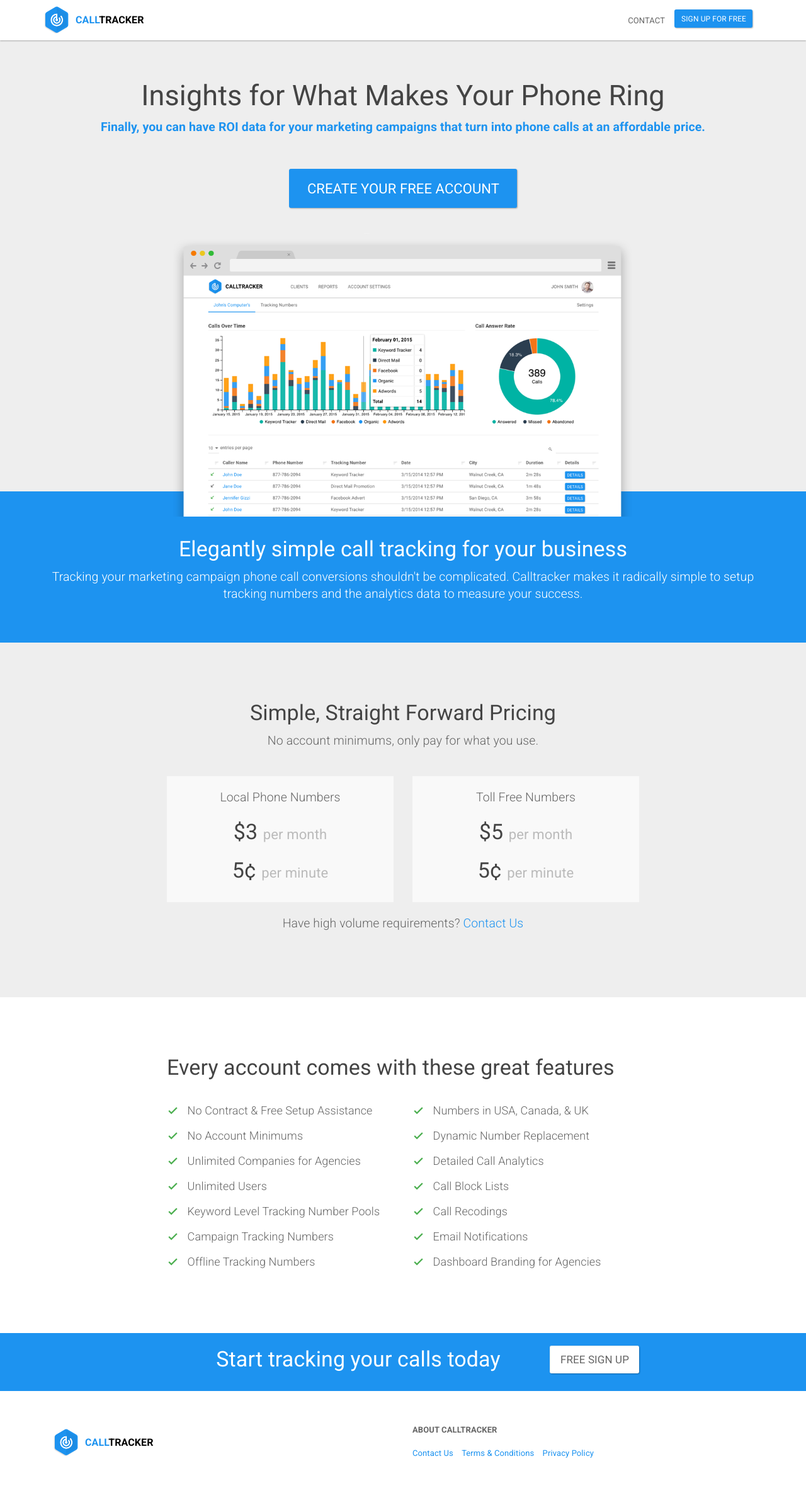
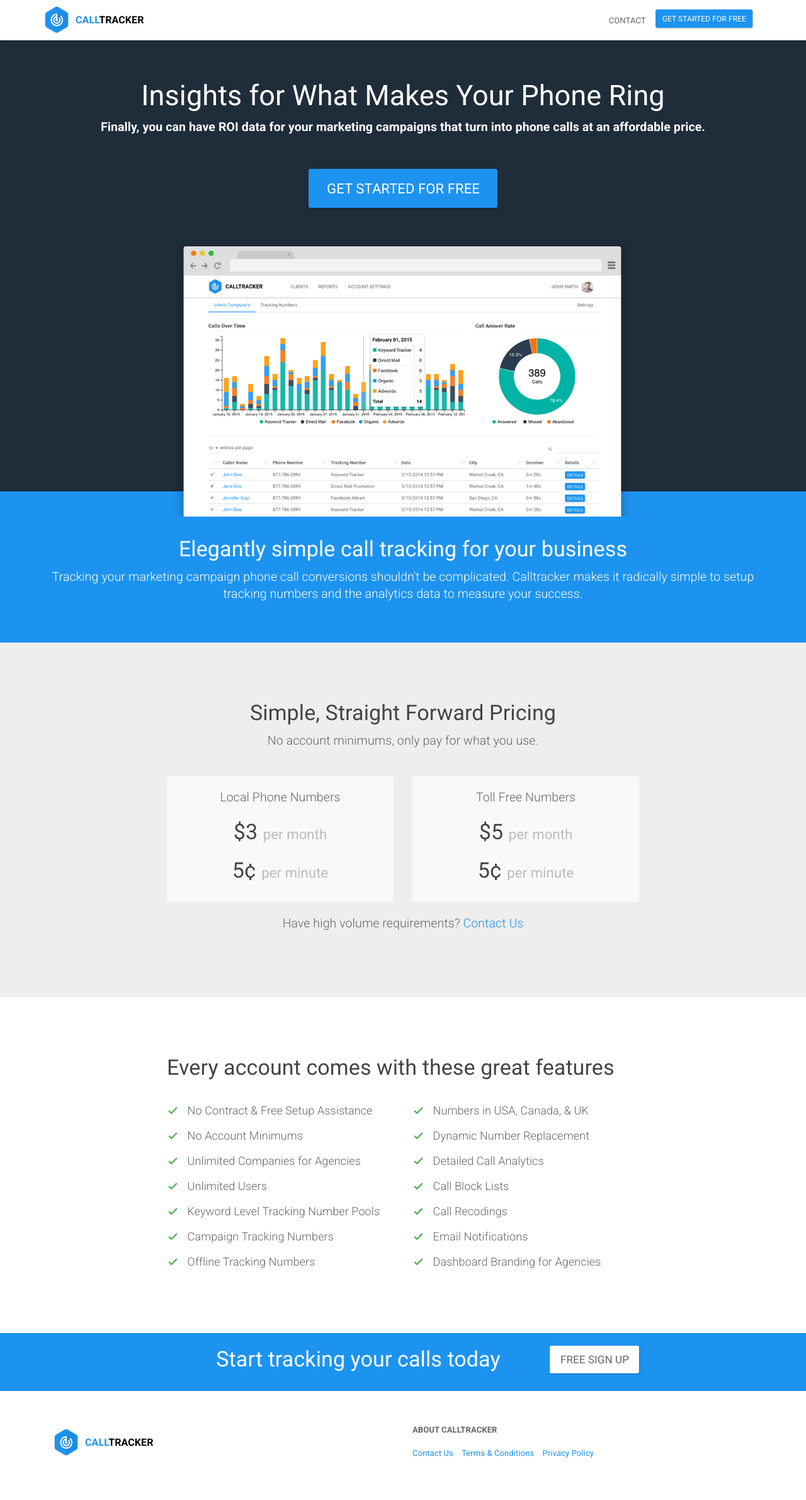
Before and after one commit to sumonst21/calltrackerio-site, a Jekyll site: the page built from index.html, in a window 1280 px wide. Shown: the whole page at 63% size. Built offline with Jekyll 4.4.1, drawn with Linux system fonts in a browser that asks for light colours.

Commit message:
update the mockup on the homepage

```diff
--- a/_includes/header.html
+++ b/_includes/header.html
@@ -17,7 +17,7 @@
         <li><a href="contact.html">Contact</a></li>
         <li></li>
       </ul>
-       <a href="sign-up.html" class="btn btn-primary btn-sm pull-right m-t-15">Sign Up for Free</a>
+       <a href="sign-up.html" class="btn btn-primary btn-sm pull-right m-t-15">Get Started For Free</a>
   </div>
 
     </div><!--/.nav-collapse -->
--- a/css/style.scss
+++ b/css/style.scss
@@ -261,9 +261,13 @@
 }
 
 .segment-hero {
-  background: url(../images/macpro-dashboard.jpg) no-repeat;
+  background: #1f2c39;
   min-height: 600px;
   background-size: cover;
+  color: #ffffff !important;
+}
+.segment-hero h2 {
+  color: #fff;
 }
 
 .segment-primary {
--- a/index.html
+++ b/index.html
@@ -14,29 +14,29 @@
 	      </a>
   		</div>
   		<div class="col-md-9 col-sm-12 text-right p-t-20">
-  			<p class="lead">Get insights for what makes your phone ring <a href="sign-up.html" class="btn btn-primary btn-sm">Sign Up For Free</a></p>
+  			<p class="lead">Get insights for what makes your phone ring <a href="sign-up.html" class="btn btn-primary btn-sm">Get Started For Free</a></p>
   		</div>
   	</div>
   </div>
 </nav>
 </div>
 <div class="content">
-<section class="bg-light-grey">
+<section class="segment-hero">
 	<div class="container">
 		<div class="row p-b-30">
 			<div class="col-md-12 text-center">
 					<h2>Insights for What Makes Your Phone Ring</h2>
-					<p class="lead text-primary bold">Finally, you can have ROI data for your marketing campaigns that turn into phone calls at an affordable price.</p>
+					<p class="lead bold">Finally, you can have ROI data for your marketing campaigns that turn into phone calls at an affordable price.</p>
 			</div>
 		</div>
 		<div class="row">
 			<div class="col-md-6 col-md-offset-3 text-center">
-				<a href="sign-up.html" class="btn btn-xl btn-primary">Create your Free Account</a>
+				<a href="sign-up.html" class="btn btn-xl btn-primary">Get Started For Free</a>
 			</div>
 		</div>
 		<div class="row">
 			<div class="col-md-12 text-center hero-img-mockup">
-				<a href="sign-up.html"><img src="images/calltrackermockup_03.png" class="m-t-40"></a>
+				<a href="sign-up.html"><img src="images/calltrackermockup.png" class="m-t-40"></a>
 			</div>
 		</div>
 	</div>
```
Also changed, not shown: images/calltrackermockup.png, images/calltrackermockup_03.png (deleted).
